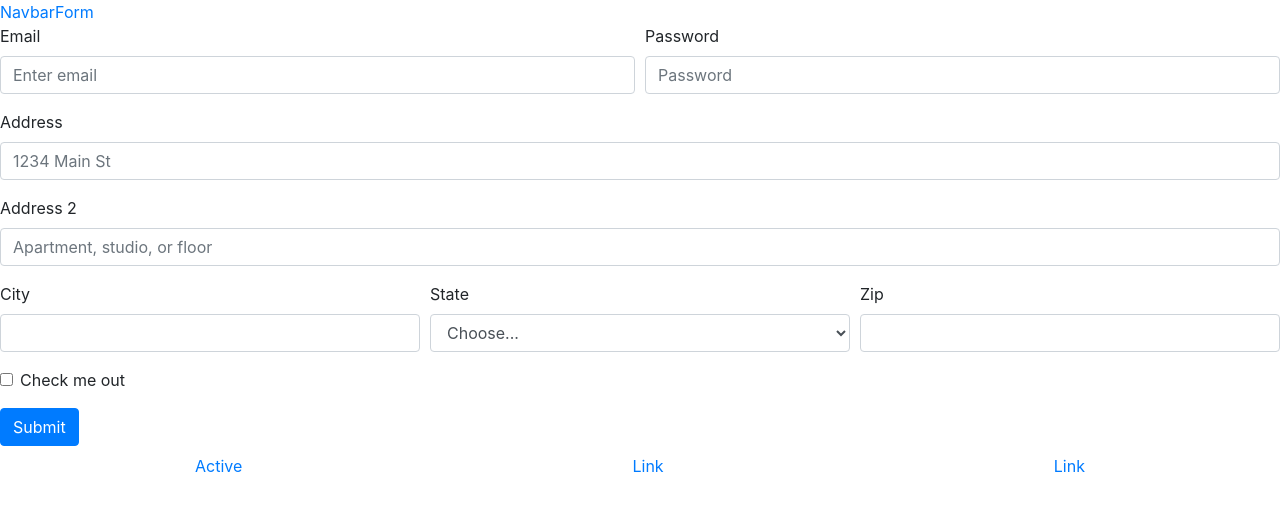
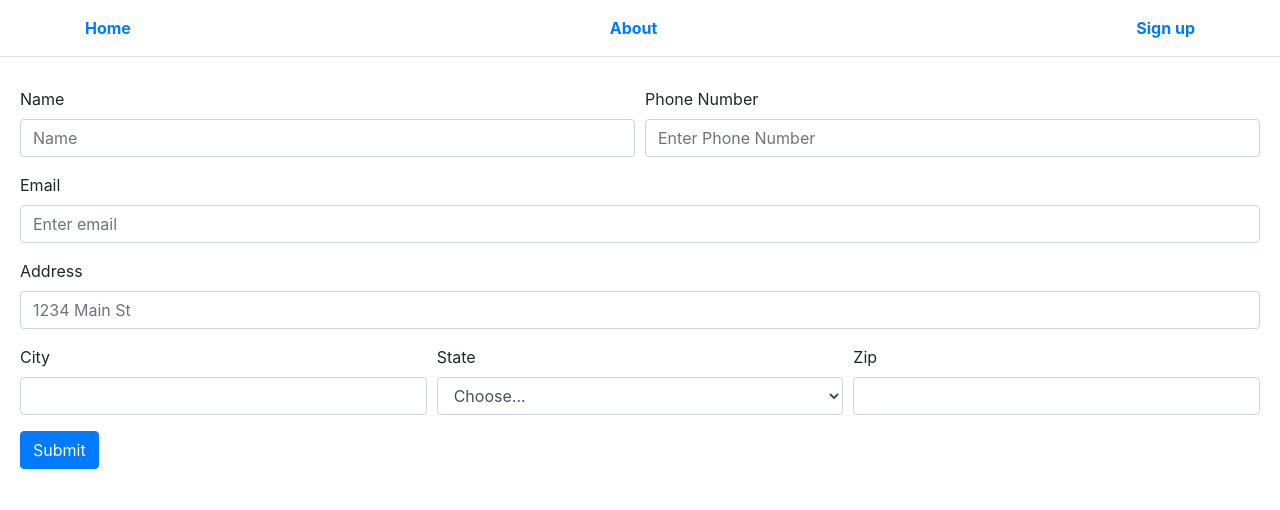
Before and after one commit to aryanbaldua/LemonProject, a React (Create React App) app: page /Form in a window 1280 px wide. Shown: the top 510 px of the page. Built offline with nearby package versions, Linux system fonts and the light colour scheme.

Commit message:
form completed

```diff
--- a/src/App.js
+++ b/src/App.js
@@ -1,25 +1,26 @@
 import React from 'react';
-import logo from './logo.svg';
 import './App.css';
 import Form from './components/form';
 import Navbar from './components/navbar';
 import { BrowserRouter, Route, Switch } from 'react-router-dom';
-import Navigation from './components/Navigation';
-import Nav2 from './components/nav';
+import home from './components/home';
+import about from './components/about';
+
 function App() {
   return (
     <div>
    <BrowserRouter>
     <div>
-      <Navigation />
+      <Navbar></Navbar>
         <Switch>
-         <Route path="/" component={Navbar} exact/>
+         <Route path="/" component={home} exact/>
          <Route path="/Form" component={Form}/>
+         <Route path="/about" component={about}/>
         <Route component={Error}/>
        </Switch>
     </div>
   </BrowserRouter>
-  <Nav2></Nav2></div>
+  </div>
   );
 }
 
--- a/src/components/Navigation.jsx
+++ /dev/null
@@ -1,14 +0,0 @@
-import React from 'react';
-
-import { NavLink } from 'react-router-dom';
-
-const Navigation = () => {
-    return (
-       <div>
-          <NavLink to="/">Navbar</NavLink>
-          <NavLink to="/Form">Form</NavLink>
-       </div>
-    );
-}
-
-export default Navigation;
--- /dev/null
+++ b/src/components/about.jsx
@@ -0,0 +1,13 @@
+import React, { Component } from "react";
+
+class about extends Component {
+  render() {
+    return (
+      <div class="p-3 ">
+        <h1 class="text-center text-dark">About</h1>
+      </div>
+    );
+  }
+}
+
+export default about;
--- a/src/components/form.jsx
+++ b/src/components/form.jsx
@@ -4,29 +4,34 @@ import Col from "react-bootstrap/Col";
 import Button from "react-bootstrap/Button";
 class Navbar extends Component {
   render() {
+    var divStyle = {
+      margin: 20,
+      paddingTop: 10,
+    };
+
     return (
-      <div>
+      <div style={divStyle}>
         <Form>
           <Form.Row>
-            <Form.Group as={Col} controlId="formGridEmail">
-              <Form.Label>Email</Form.Label>
-              <Form.Control type="email" placeholder="Enter email" />
+            <Form.Group as={Col} controlId="formGridName">
+              <Form.Label>Name</Form.Label>
+              <Form.Control type="name" placeholder="Name" />
             </Form.Group>
 
-            <Form.Group as={Col} controlId="formGridPassword">
-              <Form.Label>Password</Form.Label>
-              <Form.Control type="password" placeholder="Password" />
+            <Form.Group as={Col} controlId="formGridPhone">
+              <Form.Label>Phone Number</Form.Label>
+              <Form.Control type="phone" placeholder="Enter Phone Number" />
             </Form.Group>
           </Form.Row>
+
+          <Form.Group controlId="formGridEmail">
+            <Form.Label>Email</Form.Label>
+            <Form.Control type="email" placeholder="Enter email" />
+          </Form.Group>
 
           <Form.Group controlId="formGridAddress1">
             <Form.Label>Address</Form.Label>
             <Form.Control placeholder="1234 Main St" />
-          </Form.Group>
-
-          <Form.Group controlId="formGridAddress2">
-            <Form.Label>Address 2</Form.Label>
-            <Form.Control placeholder="Apartment, studio, or floor" />
           </Form.Group>
 
           <Form.Row>
@@ -39,7 +44,7 @@ class Navbar extends Component {
               <Form.Label>State</Form.Label>
               <Form.Control as="select" defaultValue="Choose...">
                 <option>Choose...</option>
-                <option>...</option>
+                <option>CA</option>
               </Form.Control>
             </Form.Group>
 
@@ -48,10 +53,6 @@ class Navbar extends Component {
               <Form.Control />
             </Form.Group>
           </Form.Row>
-
-          <Form.Group id="formGridCheckbox">
-            <Form.Check type="checkbox" label="Check me out" />
-          </Form.Group>
 
           <Button variant="primary" type="submit">
             Submit
--- /dev/null
+++ b/src/components/home.jsx
@@ -0,0 +1,13 @@
+import React, { Component } from "react";
+
+class home extends Component {
+  render() {
+    return (
+      <div class="p-3 ">
+        <h1 class="text-center">Home</h1>
+      </div>
+    );
+  }
+}
+
+export default home;
--- a/src/components/nav.jsx
+++ /dev/null
@@ -1,29 +0,0 @@
-import React, { Component } from "react";
-import Nav from "react-bootstrap/Nav";
-
-class Nav2 extends Component {
-  render() {
-    return (
-      <div>
-        <Nav
-
-        fill
-          activeKey="/home"
-          onSelect={(selectedKey) => alert(`selected ${selectedKey}`)}
-        >
-          <Nav.Item>
-            <Nav.Link href="/home">Active</Nav.Link>
-          </Nav.Item>
-          <Nav.Item>
-            <Nav.Link eventKey="link-1">Link</Nav.Link>
-          </Nav.Item>
-          <Nav.Item>
-            <Nav.Link eventKey="link-2">Link</Nav.Link>
-          </Nav.Item>
-        </Nav>
-      </div>
-    );
-  }
-}
-
-export default Nav2;
--- a/src/components/navbar.jsx
+++ b/src/components/navbar.jsx
@@ -1,33 +1,23 @@
 import React, { Component } from "react";
+import { NavLink } from "react-router-dom";
 
 class Navbar extends Component {
   render() {
     return (
+      <div>
+        <nav class="site-header sticky-top py-3 font-weight-bold border-bottom">
+          <div class="container d-flex flex-column flex-md-row justify-content-between">
+            <NavLink to="/">Home</NavLink>
 
-      <div>
-        <nav class="site-header sticky-top py-1">
-          <div class="container d-flex flex-column flex-md-row justify-content-between">
-            <a class="py-2 d-none d-md-inline-block" href="#section2">
-              Home
-            </a>
-            <a class="py-2 d-none d-md-inline-block" href="#"  target="_blank">
-                About
-            </a>
+            <NavLink to="/about">About</NavLink>
 
-            <a class="py-2 d-none d-md-inline-block" href="#">
-              Sign up
-            </a>
-
+            <NavLink to="/Form">Sign up</NavLink>
           </div>
         </nav>
-
-
-
       </div>
-
-
-   );
+    );
   }
 }
 
 export default Navbar;
+//class="py-2 d-none d-md-inline-block"
```
Also changed, not shown: 1 other file (tests, documents, lock files or other folders).
